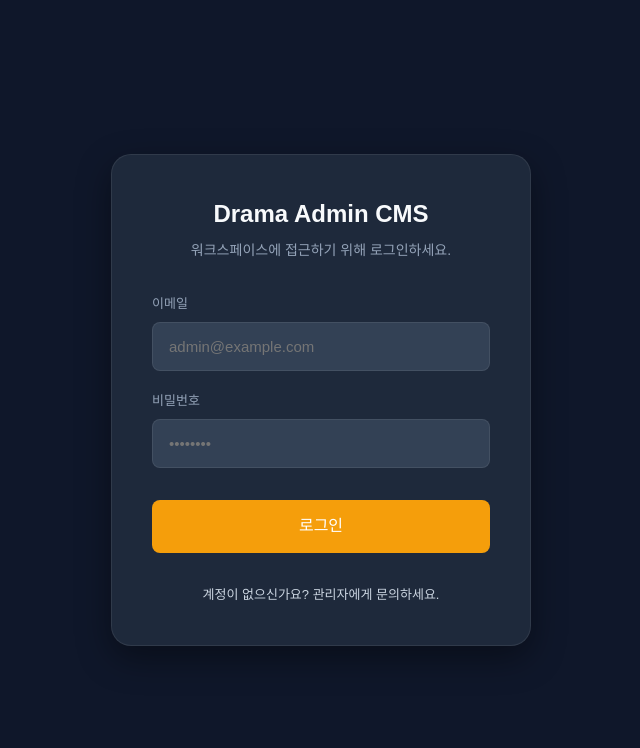
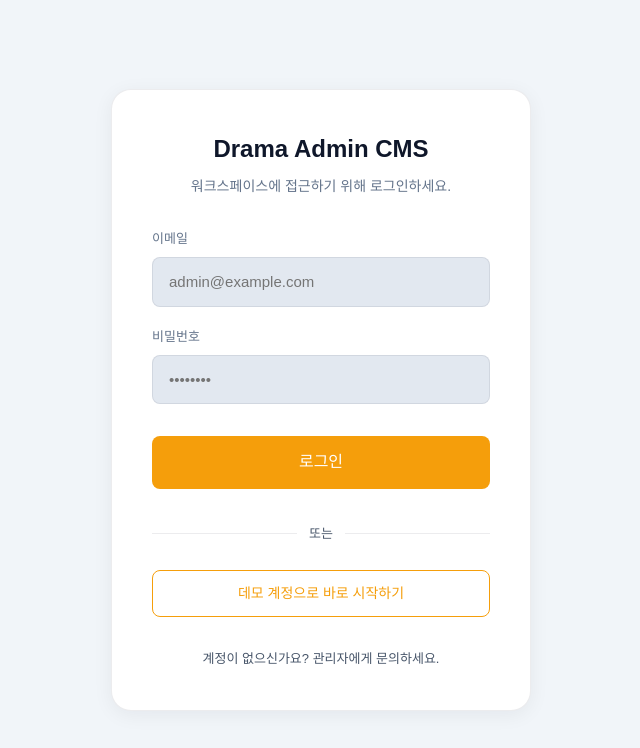
Before and after one commit to seeunchung/Drama-Review-CMS, a React (Vite) app: page /login in a window 1280 px wide. Shown: the top 748 px of the page, without its empty margins (319-959 px from the left). Built offline with nearby package versions, Linux system fonts and the light colour scheme; no server answers; a web font is replaced by a local one.

Commit message:
Feat: 데모로그인기능 Fix: 기본테마 라이트로 변경

```diff
--- a/src/App.tsx
+++ b/src/App.tsx
@@ -54,10 +54,10 @@ function App() {
 
     // 테마 변경 시 body 클래스 토글
     useEffect(() => {
-        if (theme === "light") {
-            document.body.classList.add("light-mode");
+        if (theme === "dark") {
+            document.body.classList.add("dark-mode");
         } else {
-            document.body.classList.remove("light-mode");
+            document.body.classList.remove("dark-mode");
         }
     }, [theme]);
 
--- a/src/app/store/use-theme-store.ts
+++ b/src/app/store/use-theme-store.ts
@@ -15,7 +15,7 @@ interface ThemeState {
 export const useThemeStore = create<ThemeState>()(
   persist(
     (set) => ({
-      theme: 'dark', // 기본값은 다크 모드
+      theme: 'light', // 기본값은 라이트 모드
       toggleTheme: () => set((state) => ({
         theme: state.theme === 'dark' ? 'light' : 'dark'
       })),
--- a/src/index.css
+++ b/src/index.css
@@ -23,21 +23,21 @@
 }
 
 :root {
-  /* Cinematic Midnight Blue Base */
-  --bg-deep: #0F172A;
-  --surface-0: #0F172A;
-  --surface-1: #1E293B;
-  --surface-2: #334155;
-  --line-soft: rgba(255, 255, 255, 0.08);
+  /* Light Mode (Default) */
+  --bg-deep: #F1F5F9;
+  --surface-0: #F8FAFC;
+  --surface-1: #FFFFFF;
+  --surface-2: #E2E8F0;
+  --line-soft: rgba(15, 23, 42, 0.08);
 
-  --ink-strong: #F8FAFC;
-  --ink-muted: #CBD5E1;
-  --ink-soft: #94A3B8;
+  --ink-strong: #0F172A;
+  --ink-muted: #475569;
+  --ink-soft: #64748B;
 
   /* Brand & Accent */
   --brand-red: #E11D48;        /* 로고 및 브랜딩: 크림슨 레드 */
-  --accent: #F59E0B;           /* 주요 포인트: 골드 (기존 레드에서 변경) */
-  --accent-soft: rgba(245, 158, 11, 0.1);
+  --accent: #F59E0B;           /* 주요 포인트: 골드 */
+  --accent-soft: rgba(245, 158, 11, 0.15);
   --button-bg: #E11D48;        /* 버튼 영역: 크림슨 레드 */
   --accent-gold: #F59E0B;      /* 보조 포인트: 골드 */
 
@@ -48,7 +48,7 @@
 
   --font-sans: 'GMarketSans', 'Segoe UI Variable', sans-serif;
   --font-display: 'GMarketSans', 'Segoe UI Variable', sans-serif;
-  --shadow-panel: 0 12px 34px rgba(0, 0, 0, 0.4);
+  --shadow-panel: 0 4px 20px rgba(15, 23, 42, 0.06);
 
   color: var(--ink-muted);
   background: var(--surface-0);
@@ -61,20 +61,20 @@
   font-weight: 400;
 }
 
-/* Light Mode Theme */
-.light-mode {
-  --bg-deep: #F1F5F9;
-  --surface-0: #F8FAFC;
-  --surface-1: #FFFFFF;
-  --surface-2: #E2E8F0;
-  --line-soft: rgba(15, 23, 42, 0.08);
+/* Dark Mode Theme */
+.dark-mode {
+  --bg-deep: #0F172A;
+  --surface-0: #0F172A;
+  --surface-1: #1E293B;
+  --surface-2: #334155;
+  --line-soft: rgba(255, 255, 255, 0.08);
 
-  --ink-strong: #0F172A;
-  --ink-muted: #475569;
-  --ink-soft: #64748B;
+  --ink-strong: #F8FAFC;
+  --ink-muted: #CBD5E1;
+  --ink-soft: #94A3B8;
 
-  --shadow-panel: 0 4px 20px rgba(15, 23, 42, 0.06);
-  --accent-soft: rgba(245, 158, 11, 0.15);
+  --shadow-panel: 0 12px 34px rgba(0, 0, 0, 0.4);
+  --accent-soft: rgba(245, 158, 11, 0.1);
 }
 
 * {
--- a/src/pages/auth/LoginPage.tsx
+++ b/src/pages/auth/LoginPage.tsx
@@ -1,49 +1,69 @@
-import { useState } from 'react'
-import { useNavigate, useLocation } from 'react-router-dom'
-import { supabase } from '@/lib/supabase'
-import { HOME_PATH } from '@/app/paths'
-import './styles.css'
+import { useState } from "react";
+import { useNavigate, useLocation } from "react-router-dom";
+import { supabase } from "@/lib/supabase";
+import { HOME_PATH } from "@/app/paths";
+import "./styles.css";
 
 export const LoginPage = () => {
-  const [email, setEmail] = useState('')
-  const [password, setPassword] = useState('')
-  const [loading, setLoading] = useState(false)
-  const [error, setError] = useState<string | null>(null)
+    const [email, setEmail] = useState("");
+    const [password, setPassword] = useState("");
+    const [loading, setLoading] = useState(false);
+    const [error, setError] = useState<string | null>(null);
 
-  const navigate = useNavigate()
-  const location = useLocation()
+    const navigate = useNavigate();
+    const location = useLocation();
 
     // 인증 후 돌아갈 경로 (기본값은 홈)
-  const from = location.state?.from?.pathname || HOME_PATH
+    const from = location.state?.from?.pathname || HOME_PATH;
 
     const handleLogin = async (e: React.FormEvent) => {
-    e.preventDefault()
-    setLoading(true)
-    setError(null)
+        e.preventDefault();
+        login(email, password);
+    };
+
+    const handleGuestLogin = async () => {
+        // 환경 변수에서 데모 계정 정보를 가져옵니다.
+        const demoEmail = import.meta.env.VITE_DEMO_EMAIL;
+        const demoPassword = import.meta.env.VITE_DEMO_PASSWORD;
+
+        if (!demoEmail || !demoPassword) {
+            setError("데모 계정 설정이 되어 있지 않습니다.");
+            return;
+        }
+
+        setEmail(demoEmail);
+        setPassword(demoPassword);
+        login(demoEmail, demoPassword);
+    };
+
+    const login = async (emailStr: string, passwordStr: string) => {
+        setLoading(true);
+        setError(null);
 
         try {
             const { error } = await supabase.auth.signInWithPassword({
-        email,
-        password,
-      })
+                email: emailStr,
+                password: passwordStr,
+            });
 
-      if (error) throw error
+            if (error) throw error;
 
-      // 로그인 성공 시 원래 가려던 페이지로 이동
-      navigate(from, { replace: true })
+            navigate(from, { replace: true });
         } catch (err: any) {
-      setError(err.message || '로그인에 실패했습니다.')
+            setError(err.message || "로그인에 실패했습니다.");
         } finally {
-      setLoading(false)
+            setLoading(false);
         }
-  }
+    };
 
     return (
         <div className="login-container">
             <div className="login-card panel">
                 <div className="login-header">
                     <h1 className="login-title">Drama Admin CMS</h1>
-          <p className="login-subtitle">워크스페이스에 접근하기 위해 로그인하세요.</p>
+                    <p className="login-subtitle">
+                        워크스페이스에 접근하기 위해 로그인하세요.
+                    </p>
                 </div>
 
                 <form className="login-form" onSubmit={handleLogin}>
@@ -78,16 +98,30 @@ export const LoginPage = () => {
                         className="login-submit-btn"
                         disabled={loading}
                     >
-            {loading ? '로그인 중...' : '로그인'}
+                        {loading ? "로그인 중..." : "로그인"}
                     </button>
                 </form>
+
+                <div className="shortcut-section">
+                    <div className="divider">
+                        <span>또는</span>
+                    </div>
+                    <button
+                        type="button"
+                        className="guest-login-btn"
+                        onClick={handleGuestLogin}
+                        disabled={loading}
+                    >
+                        데모 계정으로 바로 시작하기
+                    </button>
+                </div>
 
                 <div className="login-footer">
                     <p>계정이 없으신가요? 관리자에게 문의하세요.</p>
                 </div>
             </div>
         </div>
-  )
-}
+    );
+};
 
-export default LoginPage
+export default LoginPage;
--- a/src/pages/auth/styles.css
+++ b/src/pages/auth/styles.css
@@ -97,6 +97,61 @@
   cursor: not-allowed;
 }
 
+.shortcut-section {
+  margin-top: 24px;
+  display: flex;
+  flex-direction: column;
+  gap: 16px;
+}
+
+.divider {
+  position: relative;
+  text-align: center;
+  margin: 8px 0;
+}
+
+.divider::before {
+  content: "";
+  position: absolute;
+  top: 50%;
+  left: 0;
+  right: 0;
+  height: 1px;
+  background-color: var(--line-soft);
+  z-index: 1;
+}
+
+.divider span {
+  position: relative;
+  background-color: var(--surface-1);
+  padding: 0 12px;
+  font-size: 13px;
+  color: var(--ink-muted);
+  z-index: 2;
+}
+
+.guest-login-btn {
+  padding: 12px;
+  background-color: transparent;
+  color: var(--accent);
+  border: 1px solid var(--accent);
+  border-radius: 8px;
+  font-size: 14px;
+  font-weight: 600;
+  cursor: pointer;
+  transition: all 0.2s;
+}
+
+.guest-login-btn:hover {
+  background-color: rgba(var(--accent-rgb, 0, 122, 255), 0.05);
+  border-color: var(--accent);
+}
+
+.guest-login-btn:disabled {
+  opacity: 0.5;
+  cursor: not-allowed;
+}
+
 .login-footer {
   margin-top: 32px;
   text-align: center;
```
Also changed, not shown: 1 other file (tests, documents, lock files or other folders). Lines whose indentation alone changed are shown as unchanged.
